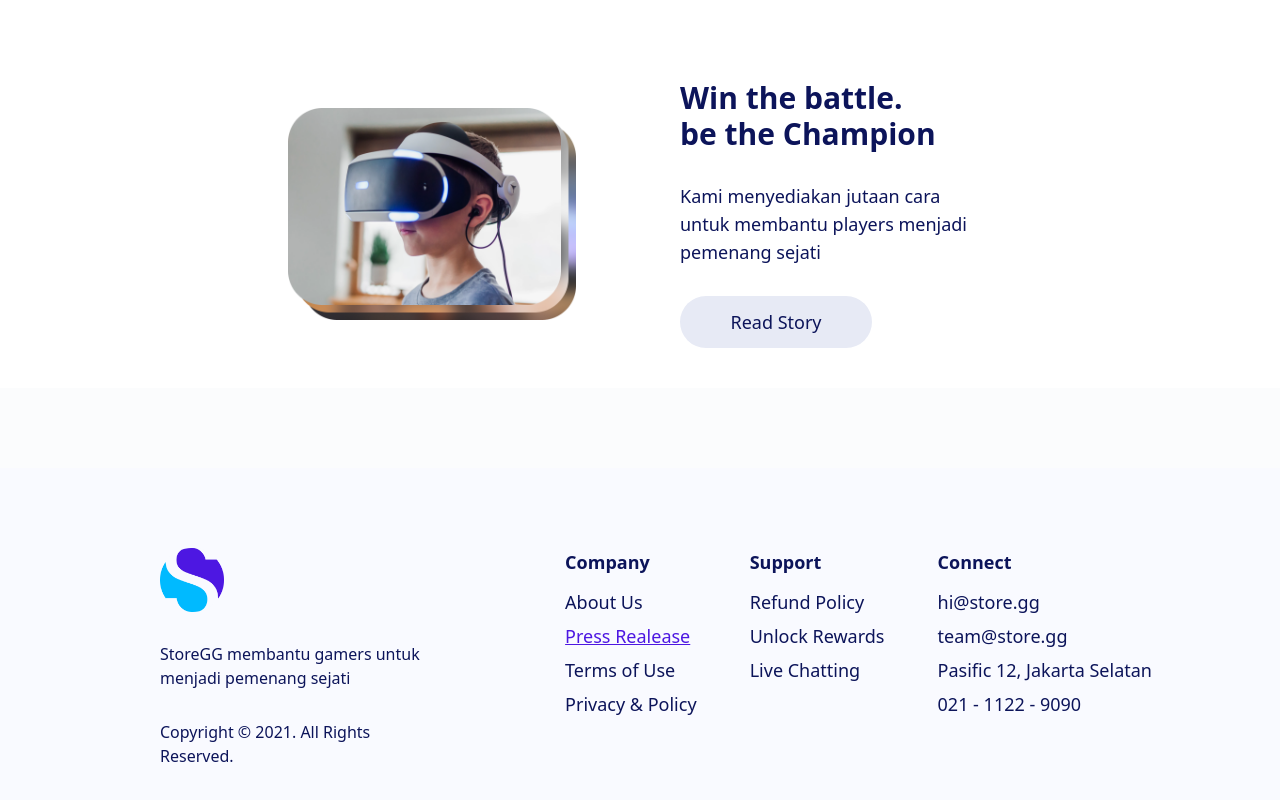
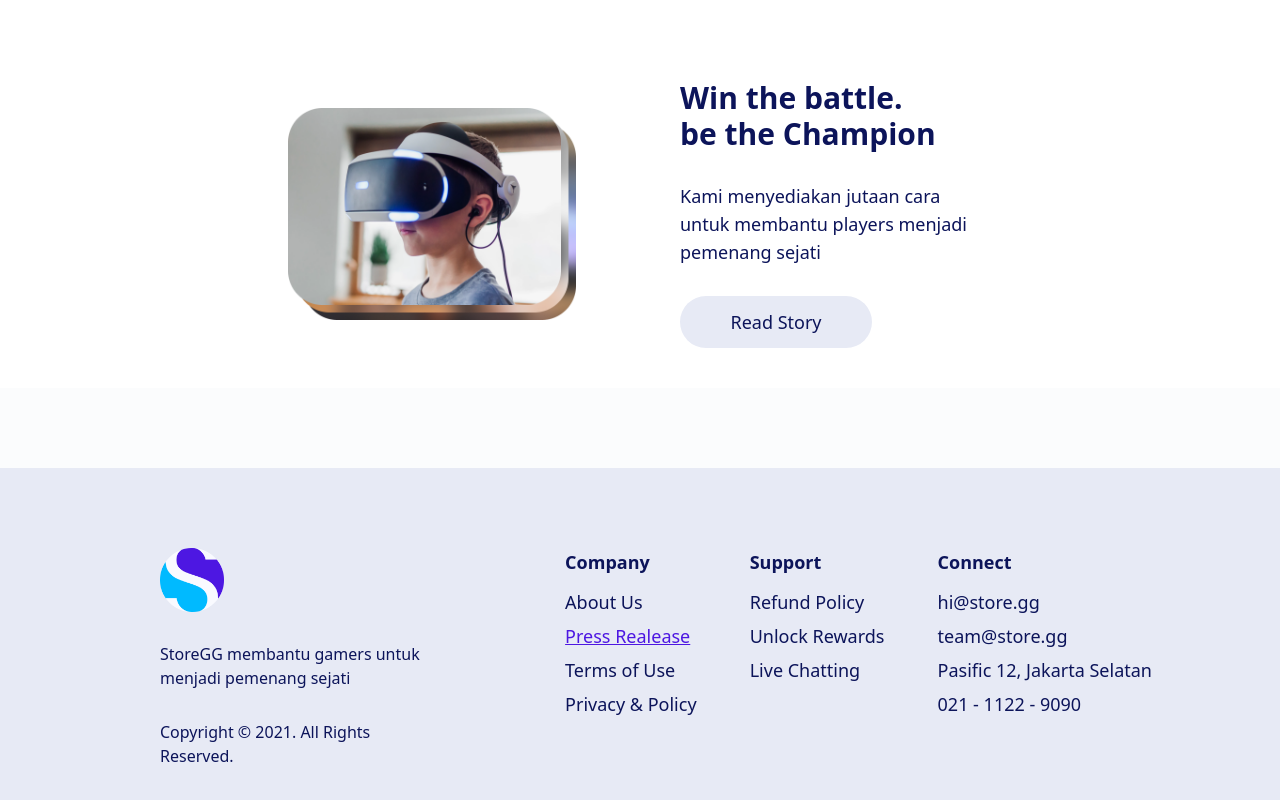
Before and after one commit to yayakyogi/storegg, a React (Create React App) app: page / in a window 1280 px wide. Shown: the part 2032-2832 px from the top of the page. Built offline with nearby package versions, Linux system fonts and the light colour scheme.

Commit message:
try bg footer

```diff
--- a/src/components/organism/frontFooter/index.tsx
+++ b/src/components/organism/frontFooter/index.tsx
@@ -4,7 +4,7 @@ import { Button, Text } from "../../atom";
 const FrontFooter = () => {
   return (
     <>
-      <div className="mt-20 flex flex-wrap justify-between py-14 lg:py-20 px-4 lg:px-32 bg-gray">
+      <div className="mt-20 flex flex-wrap justify-between py-14 lg:py-20 px-4 lg:px-32 bg-gray2">
         <div className="text-center lg:text-left lg:mx-0 px-8">
           <img src={Logo} alt="logo" className="mx-auto lg:mx-0 w-16 h-16" />
           <div className="max-w-xs lg:pr-10">
--- a/src/components/organism/landingPage/hero/index.tsx
+++ b/src/components/organism/landingPage/hero/index.tsx
@@ -22,7 +22,7 @@ const Hero = () => {
             Kami menyediakan jutaan cara untuk membantu players menjadi pemenang
             sejati
           </p>
-          <div className="mt-20 lg:mt-12 lg:flex justify-start items-center">
+          <div className="mt-16 lg:mt-12 lg:flex justify-start items-center">
             <Button
               type="link"
               href="/"
```
